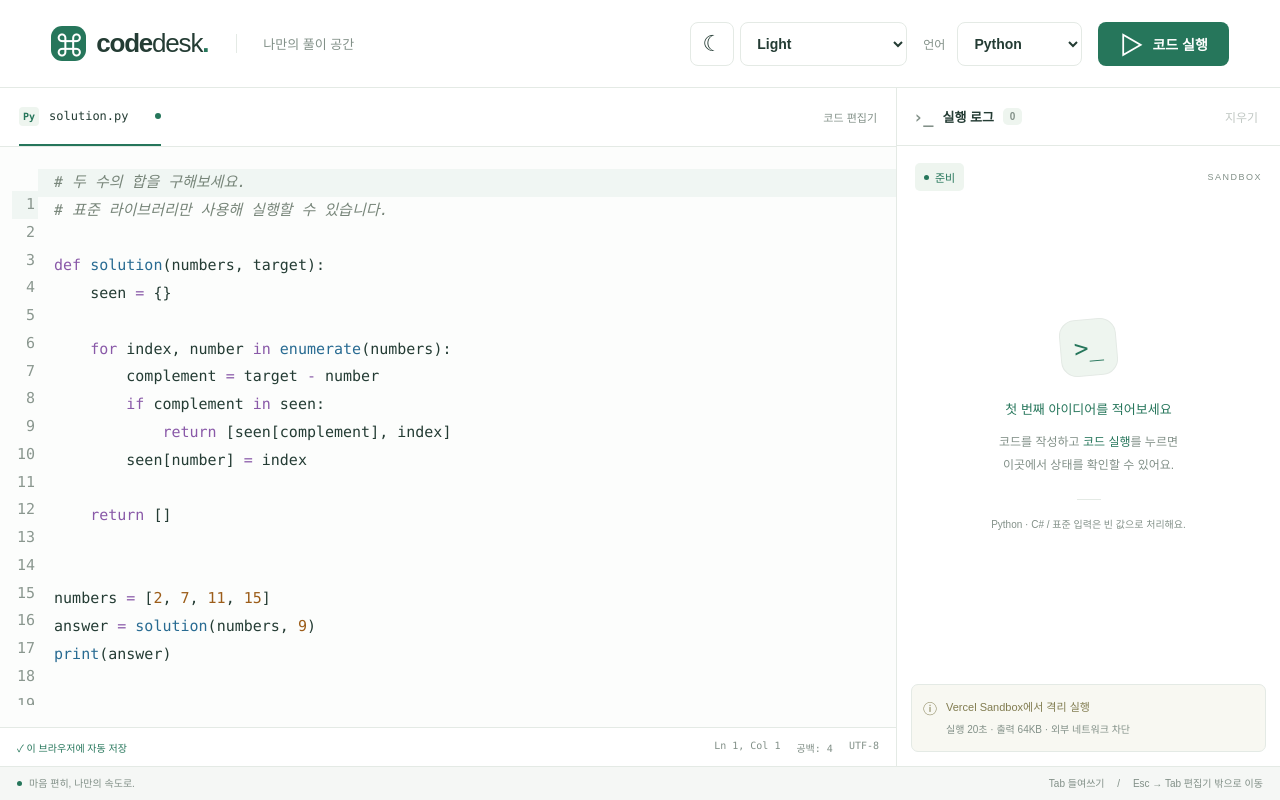
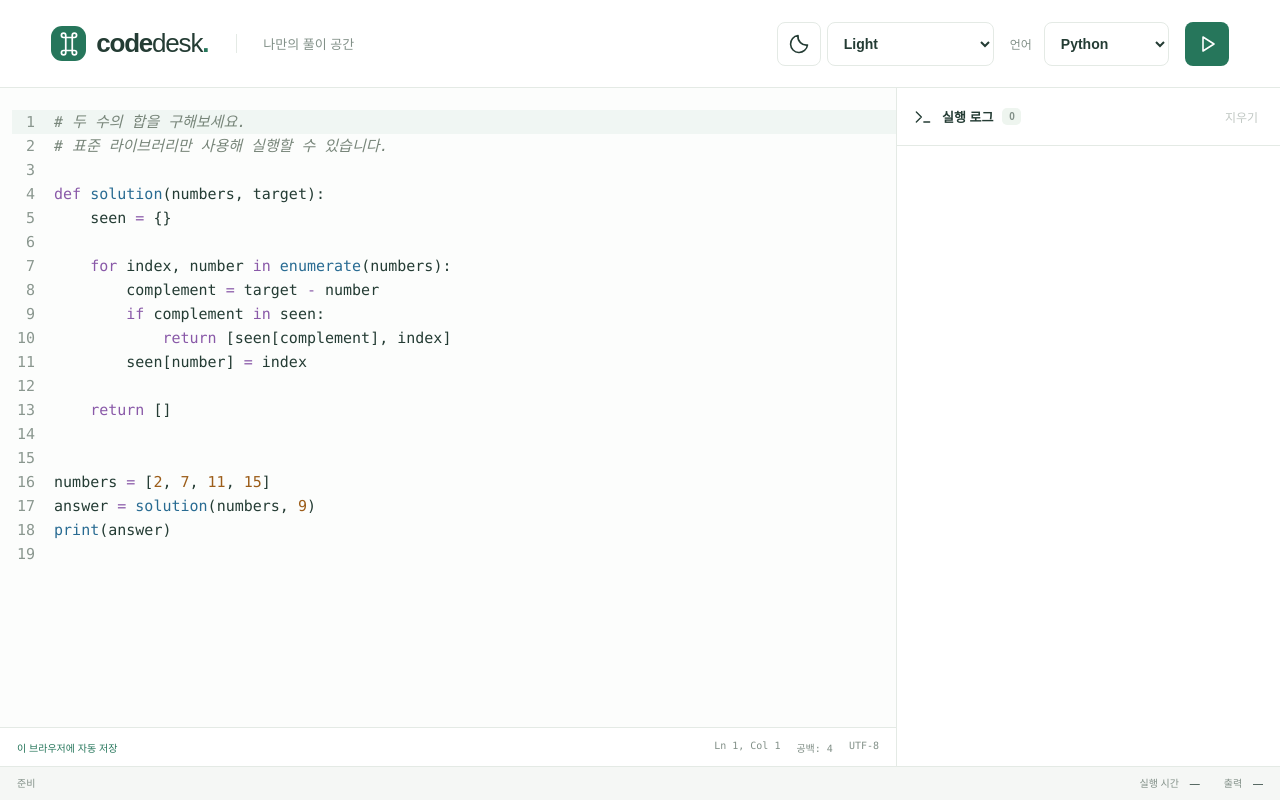
Before and after one commit to Ueng123/code-desk, a Next.js app: page / in a window 1280 px wide. Built offline with nearby package versions, Linux system fonts and the light colour scheme.

Commit message:
Simplify workspace chrome and align editor lines and icons

```diff
--- a/app/globals.css
+++ b/app/globals.css
@@ -136,18 +136,18 @@ select {
   border-radius: 8px;
   background: var(--green);
   color: var(--accent-ink);
-  padding: 0 21px;
-  display: flex;
-  align-items: center;
-  justify-content: center;
-  gap: 10px;
-  font-weight: 600;
+  display: grid;
+  place-items: center;
+  width: 44px;
+  height: 44px;
+  min-height: 44px;
+  aspect-ratio: 1;
+  flex: 0 0 44px;
+  padding: 0;
+  line-height: 0;
 }
 .run-button:hover:not(:disabled) {
   background: var(--accent-text);
-}
-.run-button > span {
-  font-size: 23px;
 }
 .app-shell {
   display: flex;
@@ -192,34 +192,6 @@ main {
   border-bottom: 1px solid var(--line);
   padding: 0 19px;
   gap: 10px;
-}
-.file-tab {
-  height: 58px;
-  display: flex;
-  align-items: center;
-  gap: 10px;
-  border-bottom: 2px solid var(--green);
-  font-family: var(--font-mono);
-  font-size: 12px;
-}
-.file-icon {
-  font-size: 10px;
-  font-weight: 700;
-  color: var(--accent-text);
-  background: var(--soft);
-  border-radius: 4px;
-  padding: 4px;
-}
-.file-dot {
-  width: 6px;
-  height: 6px;
-  border-radius: 50%;
-  background: var(--accent-text);
-  margin-left: 16px;
-}
-.editor-label {
-  font-size: 11px;
-  color: var(--muted);
 }
 .editor-content {
   flex: 1;
@@ -312,17 +284,6 @@ main {
   flex: 1;
   min-height: 0;
 }
-.log-state {
-  padding: 17px 18px;
-  display: flex;
-  justify-content: space-between;
-  align-items: center;
-}
-.log-state > span:last-child {
-  font-size: 9px;
-  letter-spacing: 1.5px;
-  color: var(--muted);
-}
 .status-pill {
   display: inline-flex;
   align-items: center;
@@ -352,77 +313,6 @@ main {
   overflow: auto;
   min-height: 0;
   padding: 0 18px 18px;
-}
-.empty-logs {
-  display: flex;
-  flex-direction: column;
-  align-items: center;
-  justify-content: center;
-  text-align: center;
-  height: 100%;
-  min-height: 245px;
-  padding: 15px 0 36px;
-}
-.terminal-icon {
-  font-family: var(--font-mono);
-  font-size: 24px;
-  width: 57px;
-  height: 57px;
-  display: grid;
-  place-items: center;
-  background: var(--soft);
-  border: 1px solid var(--line);
-  border-radius: 16px;
-  color: var(--accent-text);
-  transform: rotate(-5deg);
-  margin-bottom: 10px;
-}
-.empty-logs h3 {
-  font-size: 13px;
-  font-weight: 500;
-  margin: 13px 0;
-  color: var(--accent-text);
-}
-.empty-logs p {
-  font-size: 12px;
-  color: var(--muted);
-  line-height: 1.9;
-  margin: 0;
-}
-.empty-logs strong {
-  font-weight: 500;
-  color: var(--accent-text);
-}
-.empty-divider {
-  width: 24px;
-  height: 1px;
-  background: var(--line);
-  margin: 22px 0 15px;
-}
-.empty-logs .empty-note {
-  font-size: 10px;
-  color: var(--muted);
-}
-.preview-notice {
-  margin: 0 14px 14px;
-  display: flex;
-  gap: 9px;
-  background: var(--notice);
-  border: 1px solid var(--line);
-  border-radius: 7px;
-  padding: 13px 11px;
-  color: var(--notice-text);
-}
-.preview-notice strong {
-  font-size: 11px;
-  font-weight: 500;
-  line-height: 1.6;
-}
-.preview-notice p {
-  font-size: 10px;
-  color: var(--muted);
-  margin: 5px 0 0;
-  line-height: 1.6;
 }
 .log-entry {
   border-bottom: 1px solid var(--line);
@@ -468,21 +358,6 @@ main {
   font-size: 10px;
   color: var(--muted);
   line-height: 1.7;
-}
-.workspace-footer > span:first-child {
-  display: flex;
-  align-items: center;
-  gap: 7px;
-}
-.footer-dot {
-  height: 5px;
-  width: 5px;
-  background: var(--accent-text);
-  border-radius: 50%;
-}
-.footer-separator {
-  margin: 0 10px;
-  color: var(--muted);
 }
 @media (min-width: 1600px) {
   body {
@@ -532,35 +407,10 @@ main {
     display: none;
   }
   .collapse-button {
-    display: block;
-  }
-  .empty-logs {
-    min-height: 140px;
-    padding: 10px 0;
-  }
-  .terminal-icon {
-    width: 38px;
-    height: 38px;
-    font-size: 18px;
-    margin: 0;
-  }
-  .empty-divider {
-    display: none;
-  }
-  .empty-logs h3 {
-    margin: 8px 0;
-  }
-  .empty-logs .empty-note {
-    margin-top: 6px;
+    display: flex;
   }
   .workspace-footer {
     flex-wrap: wrap;
-  }
-  .preview-notice {
-    padding: 9px 12px;
-  }
-  .log-state {
-    padding: 12px 18px;
   }
 }
 @media (max-width: 540px) {
@@ -585,10 +435,6 @@ main {
     flex: 1;
     min-width: 90px;
   }
-  .run-button {
-    padding: 0 14px;
-    min-height: 46px;
-  }
   .language-control label {
     font-size: 11px;
   }
@@ -604,9 +450,6 @@ main {
   }
   .workspace-footer {
     font-size: 9px;
-  }
-  .editor-label {
-    font-size: 10px;
   }
 }
 @media (prefers-reduced-motion: reduce) {
@@ -685,7 +528,13 @@ main {
   background: var(--surface);
   color: var(--ink);
   min-width: 44px;
-  font-size: 22px;
+  display: grid;
+  place-items: center;
+  width: 44px;
+  height: 44px;
+  padding: 0;
+  line-height: 0;
+  flex-shrink: 0;
 }
 .theme-control select {
   min-width: 128px;
@@ -737,9 +586,6 @@ main {
   .language-control select {
     min-width: 85px;
     width: 100%;
-  }
-  .run-button {
-    flex: 1 0 100%;
   }
 }
 
@@ -932,3 +778,61 @@ main {
   --notice: #20211c;
   --notice-text: #f8f8f2;
 }
+
+svg {
+  display: block;
+  flex-shrink: 0;
+}
+.brand-icon {
+  line-height: 0;
+}
+.brand-icon svg {
+  width: 26px;
+  height: 26px;
+}
+.logs-header h2 > svg {
+  width: 20px;
+  height: 20px;
+}
+.collapse-button {
+  align-items: center;
+  justify-content: center;
+  gap: 4px;
+}
+.collapse-button svg {
+  width: 16px;
+  height: 16px;
+}
+.workspace-footer {
+  align-items: center;
+}
+.execution-metrics {
+  display: flex;
+  align-items: center;
+  gap: 24px;
+  font-variant-numeric: tabular-nums;
+}
+.execution-metrics strong {
+  margin-left: 8px;
+  font-weight: 500;
+  color: var(--ink);
+}
+.footer-status.running {
+  color: var(--warning);
+}
+.footer-status.error {
+  color: var(--error);
+}
+.is-spinning {
+  animation: spin 1s linear infinite;
+}
+@keyframes spin {
+  to {
+    transform: rotate(360deg);
+  }
+}
+@media (prefers-reduced-motion: reduce) {
+  .is-spinning {
+    animation: none;
+  }
+}
--- a/components/code-editor.tsx
+++ b/components/code-editor.tsx
@@ -130,7 +130,7 @@ export function CodeEditor({
             ".cm-scroller": {
               overflow: "auto",
               fontFamily: "var(--font-mono)",
-              lineHeight: "1.85",
+              lineHeight: "24px",
             },
             ".cm-content": {
               padding: "22px 0",
@@ -142,8 +142,10 @@ export function CodeEditor({
               background: "var(--editor-bg)",
               color: "var(--editor-gutter)",
               border: "none",
-              padding: "22px 0 22px 12px",
+              padding: "0 0 0 12px",
             },
+            ".cm-gutterElement": { lineHeight: "24px" },
+            ".cm-cursor": { borderLeftColor: "var(--editor-caret)" },
             ".cm-activeLine, .cm-activeLineGutter": {
               background: "var(--editor-active)",
             },
--- /dev/null
+++ b/components/icon.tsx
@@ -0,0 +1,60 @@
+import type { CSSProperties } from "react";
+
+type Name =
+  | "play"
+  | "spinner"
+  | "sun"
+  | "moon"
+  | "terminal"
+  | "command"
+  | "check"
+  | "chevron";
+export function Icon({
+  name,
+  className,
+  style,
+}: {
+  name: Name;
+  className?: string;
+  style?: CSSProperties;
+}) {
+  const paths: Record<Name, React.ReactNode> = {
+    play: <path d="m8 5 11 7-11 7Z" />,
+    spinner: <path d="M20 12a8 8 0 1 1-8-8" />,
+    sun: (
+      <>
+        <circle cx="12" cy="12" r="4" />
+        <path d="M12 2v2m0 16v2M2 12h2m16 0h2M5 5l1.5 1.5m11 11L19 19M5 19l1.5-1.5m11-11L19 5" />
+      </>
+    ),
+    moon: <path d="M20.5 13A8.5 8.5 0 0 1 11 3.5 8.5 8.5 0 1 0 20.5 13Z" />,
+    terminal: (
+      <>
+        <path d="m4 6 6 6-6 6m9 0h7" />
+      </>
+    ),
+    command: (
+      <path d="M9 7V4a2 2 0 1 0-2 2h10a2 2 0 1 0-2-2v16a2 2 0 1 0 2-2H7a2 2 0 1 0 2 2V7Z" />
+    ),
+    check: <path d="m5 12 4 4L19 6" />,
+    chevron: <path d="m6 9 6 6 6-6" />,
+  };
+  return (
+    <svg
+      className={className}
+      style={style}
+      width="24"
+      height="24"
+      viewBox="0 0 24 24"
+      fill="none"
+      stroke="currentColor"
+      strokeWidth="1.6"
+      strokeLinecap="round"
+      strokeLinejoin="round"
+      aria-hidden="true"
+      focusable="false"
+    >
+      {paths[name]}
+    </svg>
+  );
+}
--- a/components/workspace.tsx
+++ b/components/workspace.tsx
@@ -1,6 +1,7 @@
 "use client";
 
 import { useEffect, useRef, useState } from "react";
+import { Icon } from "./icon";
 import { CodeEditor } from "./code-editor";
 import { languages, type Language } from "@/lib/languages";
 import { runCode } from "@/lib/run-code";
@@ -35,6 +36,10 @@ export function Workspace() {
   const [saved, setSaved] = useState(true);
   const [status, setStatus] = useState<Status>("ready");
   const [entries, setEntries] = useState<Entry[]>([]);
+  const [metrics, setMetrics] = useState<{
+    durationMs: number;
+    outputBytes: number;
+  } | null>(null);
   const [expanded, setExpanded] = useState(true);
   const [cursor, setCursor] = useState({ line: 1, column: 1 });
   const nextId = useRef(0);
@@ -130,11 +135,17 @@ export function Workspace() {
     running.current = true;
     setExpanded(true);
     setStatus("running");
+    setMetrics(null);
     const runLanguage = languages[language].name;
     append("running", `${runLanguage} · 실행 환경 준비 및 코드 실행 중…`);
     try {
       const result = await runCode({ language, code: documents[language] });
       setStatus(result.status);
+      if (result.durationMs !== undefined && result.outputBytes !== undefined)
+        setMetrics({
+          durationMs: result.durationMs,
+          outputBytes: result.outputBytes,
+        });
       if (result.stdout)
         append(result.status, `[${runLanguage} stdout]\n${result.stdout}`);
       if (result.stderr)
@@ -159,7 +170,7 @@ export function Workspace() {
       <header className="topbar">
         <a className="brand" href="/" aria-label="Code Desk 홈">
           <span className="brand-icon" aria-hidden="true">
-            ⌘
+            <Icon name="command" />
           </span>
           <span>
             code<span className="brand-light">desk</span>
@@ -180,7 +191,7 @@ export function Workspace() {
                 )
               }
             >
-              {!isDarkTheme(theme) ? "☾" : "☀"}
+              <Icon name={!isDarkTheme(theme) ? "moon" : "sun"} />
             </button>
             <label className="visually-hidden" htmlFor="theme">
               화면 테마
@@ -223,11 +234,15 @@ export function Workspace() {
           </div>
           <button
             className="run-button"
+            aria-label={status === "running" ? "실행 중" : "코드 실행"}
+            title={status === "running" ? "실행 중" : "코드 실행"}
             onClick={handleRun}
             disabled={!loaded || status === "running"}
           >
-            <span aria-hidden="true">{status === "running" ? "◌" : "▷"}</span>
-            {status === "running" ? "실행 중…" : "코드 실행"}
+            <Icon
+              name={status === "running" ? "spinner" : "play"}
+              className={status === "running" ? "is-spinning" : undefined}
+            />
           </button>
         </div>
       </header>
@@ -235,16 +250,6 @@ export function Workspace() {
       <main aria-label="코딩 작업 공간">
         <div className="workspace-grid">
           <section className="editor-panel" aria-label="코드 편집 영역">
-            <div className="panel-header">
-              <div className="file-tab">
-                <span className="file-icon" aria-hidden="true">
-                  {language === "python" ? "Py" : "C#"}
-                </span>
-                {languages[language].file}
-                <span className="file-dot" />
-              </div>
-              <span className="editor-label">코드 편집기</span>
-            </div>
             <div className="editor-content">
               {loaded ? (
                 <CodeEditor
@@ -264,7 +269,7 @@ export function Workspace() {
                 {!loaded
                   ? "불러오는 중"
                   : saved
-                    ? "✓ 이 브라우저에 자동 저장"
+                    ? "이 브라우저에 자동 저장"
                     : "저장 불가 · 현재 탭에서만 유지"}
               </span>
               <div>
@@ -283,7 +288,7 @@ export function Workspace() {
           >
             <div className="panel-header logs-header">
               <h2>
-                <span aria-hidden="true">›_</span> 실행 로그{" "}
+                <Icon name="terminal" /> 실행 로그{" "}
                 <span className="log-count">{entries.length}</span>
               </h2>
               <div className="log-actions">
@@ -292,6 +297,7 @@ export function Workspace() {
                   onClick={() => {
                     setEntries([]);
                     setStatus("ready");
+                    setMetrics(null);
                   }}
                   disabled={!entries.length || status === "running"}
                   aria-label="실행 로그 지우기"
@@ -304,18 +310,17 @@ export function Workspace() {
                   aria-controls="log-content"
                   onClick={() => setExpanded((value) => !value)}
                 >
-                  {expanded ? "접기 −" : "펼치기 +"}
+                  {expanded ? "접기" : "펼치기"}
+                  <Icon
+                    name="chevron"
+                    style={{
+                      transform: expanded ? "rotate(180deg)" : undefined,
+                    }}
+                  />
                 </button>
               </div>
             </div>
             <div id="log-content" className="log-content">
-              <div className="log-state">
-                <span className={`status-pill ${status}`} role="status">
-                  <span />
-                  {statusLabels[status]}
-                </span>
-                <span>SANDBOX</span>
-              </div>
               <div
                 className="log-body"
                 ref={logBody}
@@ -324,24 +329,7 @@ export function Workspace() {
                 aria-live="polite"
                 aria-relevant="additions"
               >
-                {entries.length === 0 ? (
-                  <div className="empty-logs">
-                    <div className="terminal-icon" aria-hidden="true">
-                      &gt;_
-                    </div>
-                    <h3>첫 번째 아이디어를 적어보세요</h3>
-                    <p>
-                      코드를 작성하고 <strong>코드 실행</strong>를 누르면
-                      <br />
-                      이곳에서 상태를 확인할 수 있어요.
-                    </p>
-                    <span className="empty-divider" />
-                    <p className="empty-note">
-                      Python · C# / 표준 입력은 빈 값으로 처리해요.
-                    </p>
-                  </div>
-                ) : (
-                  entries.map((entry) => (
+                {entries.map((entry) => (
                   <article
                     key={entry.id}
                     className={`log-entry ${entry.status}`}
@@ -354,27 +342,31 @@ export function Workspace() {
                     </div>
                     <p>{entry.message}</p>
                   </article>
-                  ))
-                )}
-              </div>
-              <div className="preview-notice">
-                <span aria-hidden="true">ⓘ</span>
-                <div>
-                  <strong>Vercel Sandbox에서 격리 실행</strong>
-                  <p>실행 20초 · 출력 64KB · 외부 네트워크 차단</p>
-                </div>
+                ))}
               </div>
             </div>
           </section>
         </div>
         <footer className="workspace-footer">
+          <span className={`footer-status ${status}`} role="status">
+            {statusLabels[status]}
+          </span>
+          <div className="execution-metrics">
             <span>
-            <span className="footer-dot" /> 마음 편히, 나만의 속도로.
+              실행 시간{" "}
+              <strong>
+                {metrics ? `${(metrics.durationMs / 1000).toFixed(3)} s` : "—"}
+              </strong>
             </span>
             <span>
-            Tab 들여쓰기 <span className="footer-separator">/</span> Esc → Tab
-            편집기 밖으로 이동
+              출력{" "}
+              <strong>
+                {metrics
+                  ? `${(metrics.outputBytes / 1024).toFixed(2)} KB`
+                  : "—"}
+              </strong>
             </span>
+          </div>
         </footer>
       </main>
     </div>
--- a/lib/run-code.ts
+++ b/lib/run-code.ts
@@ -11,6 +11,10 @@ export interface RunResponse {
   stdout: string;
   stderr: string;
   exitCode: number | null;
+  /** Command duration, including C# compilation, excluding Sandbox startup. */
+  durationMs?: number;
+  /** Combined stdout/stderr bytes captured before truncation. */
+  outputBytes?: number;
   reason?: "timeout" | "output_limit" | "service" | "invalid_request";
 }
 
--- a/lib/sandbox-runner.ts
+++ b/lib/sandbox-runner.ts
@@ -8,6 +8,7 @@ const supervisor = String.raw`
 import json, os, selectors, signal, subprocess, sys, time
 command = (["python3", "-I", "-u", "/vercel/sandbox/solution.py"] if sys.argv[1] == "python" else
     ["/vercel/sandbox/.dotnet/dotnet", "run", "--no-restore", "--project", "/vercel/sandbox/runner", "--verbosity", "quiet"])
+started = time.monotonic()
 p = subprocess.Popen(command, stdin=subprocess.DEVNULL, stdout=subprocess.PIPE, stderr=subprocess.PIPE,
     start_new_session=True, cwd="/vercel/sandbox")
 selector = selectors.DefaultSelector()
@@ -43,7 +44,7 @@ finally:
     selector.close()
 result = {"mode": "execution", "status": "completed" if p.returncode == 0 and not reason else "error",
     "stdout": output["stdout"].decode("utf-8", "replace"), "stderr": output["stderr"].decode("utf-8", "replace"),
-    "exitCode": p.returncode}
+    "exitCode": p.returncode, "durationMs": round((time.monotonic() - started) * 1000), "outputBytes": total}
 if reason:
     result["reason"] = reason
     result["stderr"] += "\n" + ("실행 시간 제한(20초)을 초과했습니다." if reason == "timeout" else "출력 제한(64KB)을 초과했습니다.")
```
Lines whose indentation alone changed are shown as unchanged.
